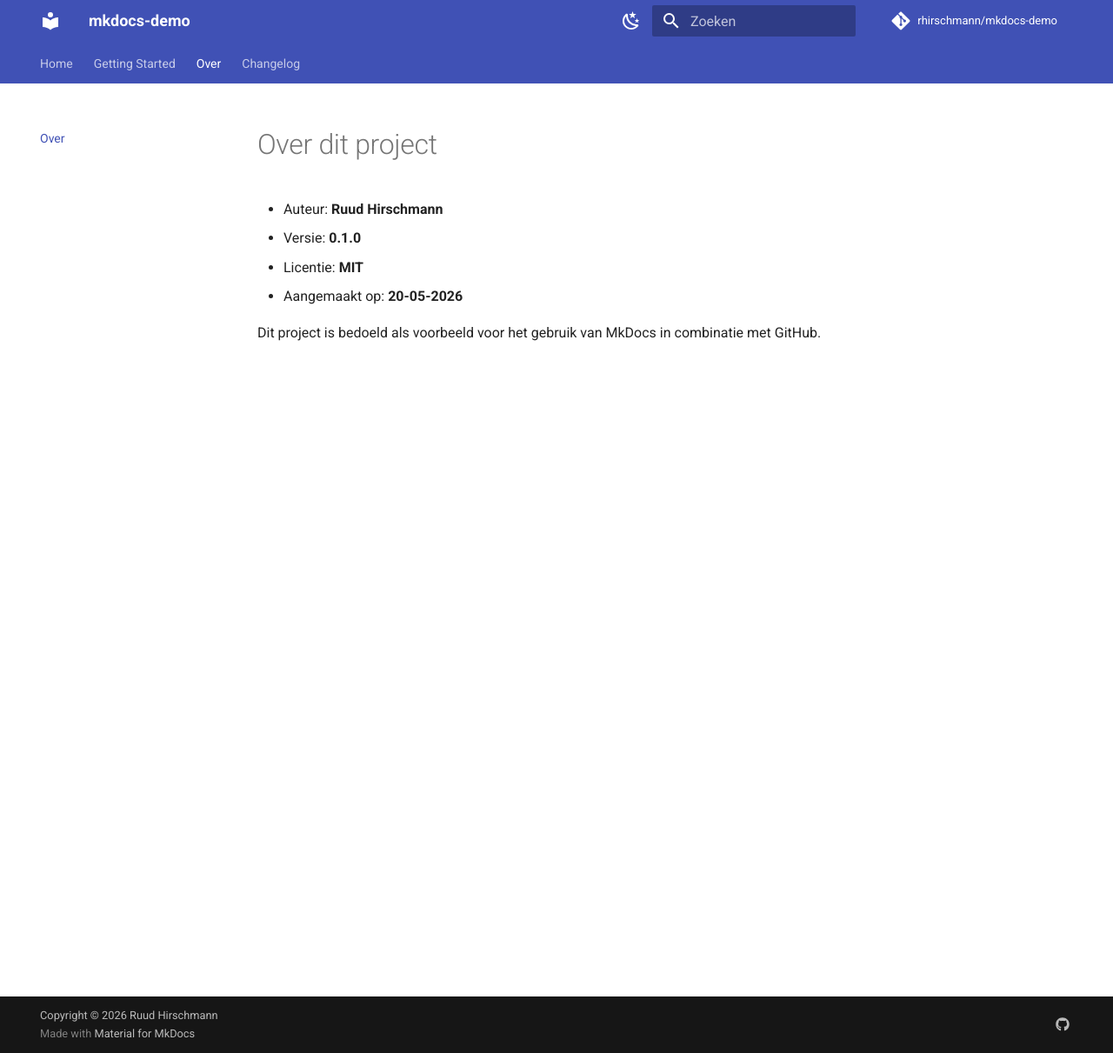
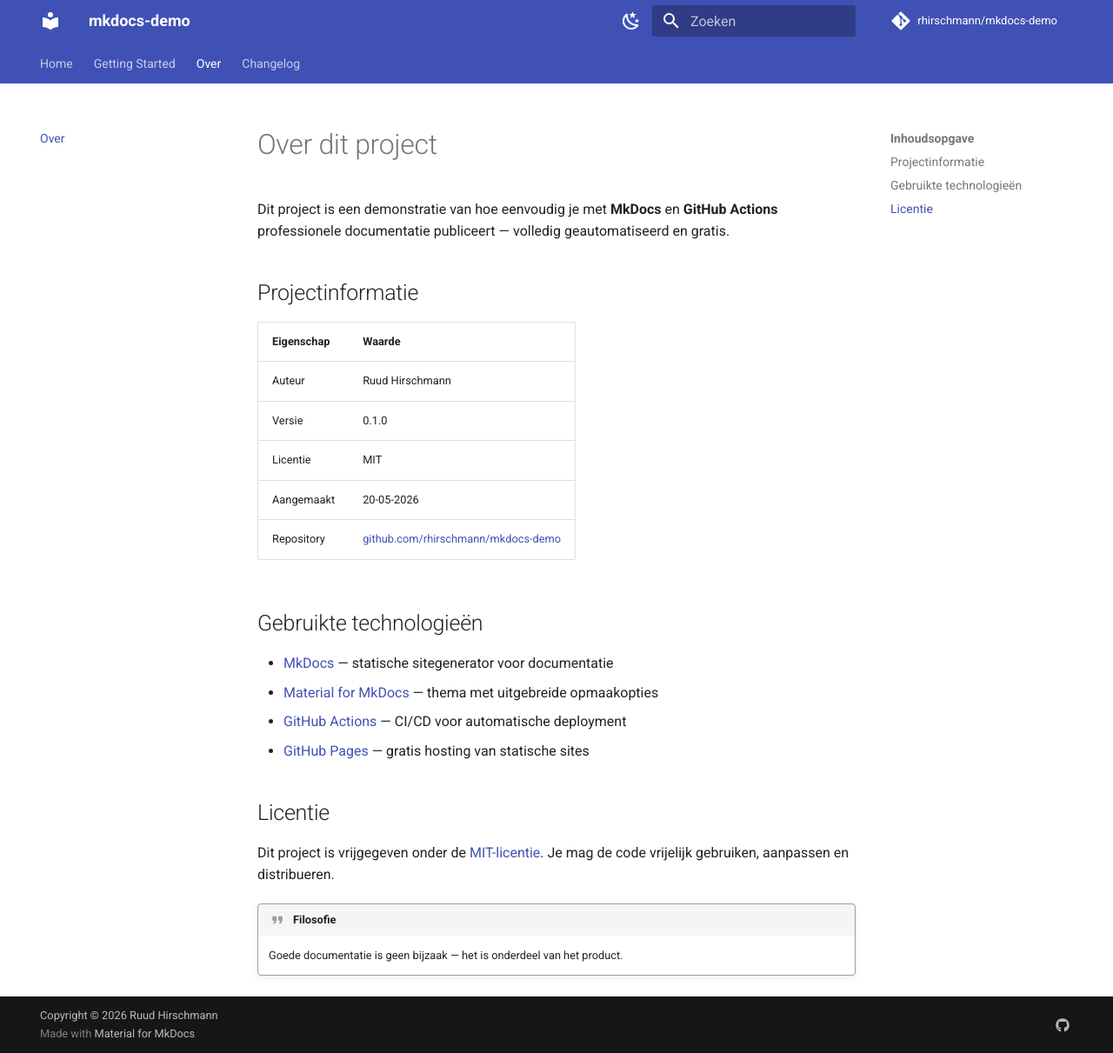
Before and after one commit to rhirschmann/mkdocs-demo, an MkDocs documentation site: the page built from docs/about/index.md, in a window 1280 px wide and 1211 px high. Shown: the whole window at 87% size. Built offline with MkDocs 1.6.1 and Material for MkDocs 9.7.7, drawn with Linux system fonts in a browser that asks for light colours; comment, search, counter and statistics services are not loaded.

Commit message:
Index.md (about) is ook aangepast conform overige index.md's

```diff
--- a/docs/about/index.md
+++ b/docs/about/index.md
@@ -1,8 +1,29 @@
 # Over dit project
 
-- Auteur: **Ruud Hirschmann**
-- Versie: **0.1.0**
-- Licentie: **MIT**
-- Aangemaakt op: **20-05-2026**
+Dit project is een demonstratie van hoe eenvoudig je met **MkDocs** en **GitHub Actions**
+professionele documentatie publiceert — volledig geautomatiseerd en gratis.
 
-Dit project is bedoeld als voorbeeld voor het gebruik van MkDocs in combinatie met GitHub.
+## Projectinformatie
+
+| Eigenschap | Waarde                                                                          |
+|------------|---------------------------------------------------------------------------------|
+| Auteur     | Ruud Hirschmann                                                                 |
+| Versie     | 0.1.0                                                                           |
+| Licentie   | MIT                                                                             |
+| Aangemaakt | 20-05-2026                                                                      |
+| Repository | [github.com/rhirschmann/mkdocs-demo](https://github.com/rhirschmann/mkdocs-demo) |
+
+## Gebruikte technologieën
+
+- [MkDocs](https://www.mkdocs.org/) — statische sitegenerator voor documentatie
+- [Material for MkDocs](https://squidfunk.github.io/mkdocs-material/) — thema met uitgebreide opmaakopties
+- [GitHub Actions](https://docs.github.com/en/actions) — CI/CD voor automatische deployment
+- [GitHub Pages](https://pages.github.com/) — gratis hosting van statische sites
+
+## Licentie
+
+Dit project is vrijgegeven onder de [MIT-licentie](https://opensource.org/licenses/MIT).
+Je mag de code vrijelijk gebruiken, aanpassen en distribueren.
+
+!!! quote "Filosofie"
+    Goede documentatie is geen bijzaak — het is onderdeel van het product.
```
